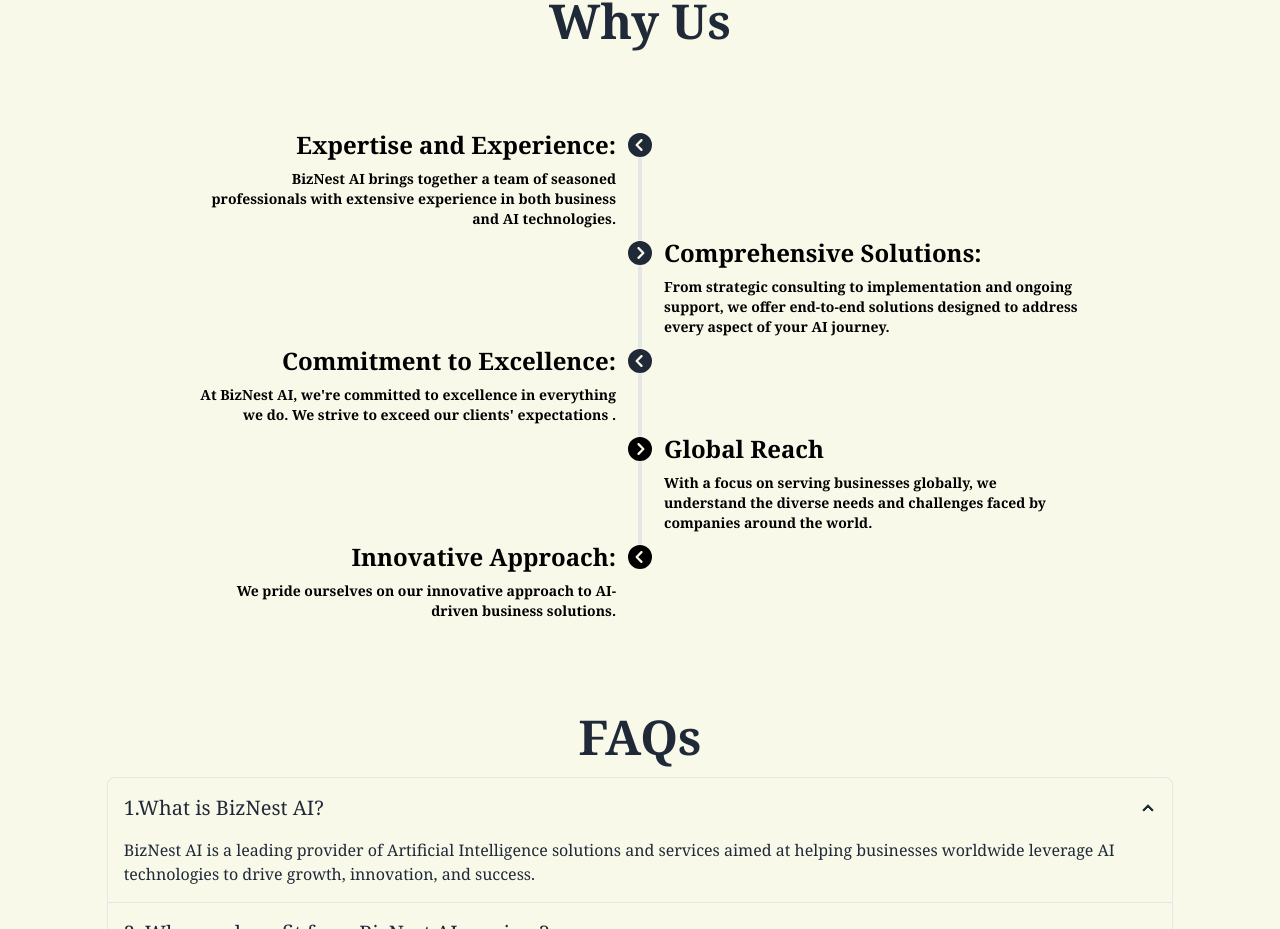
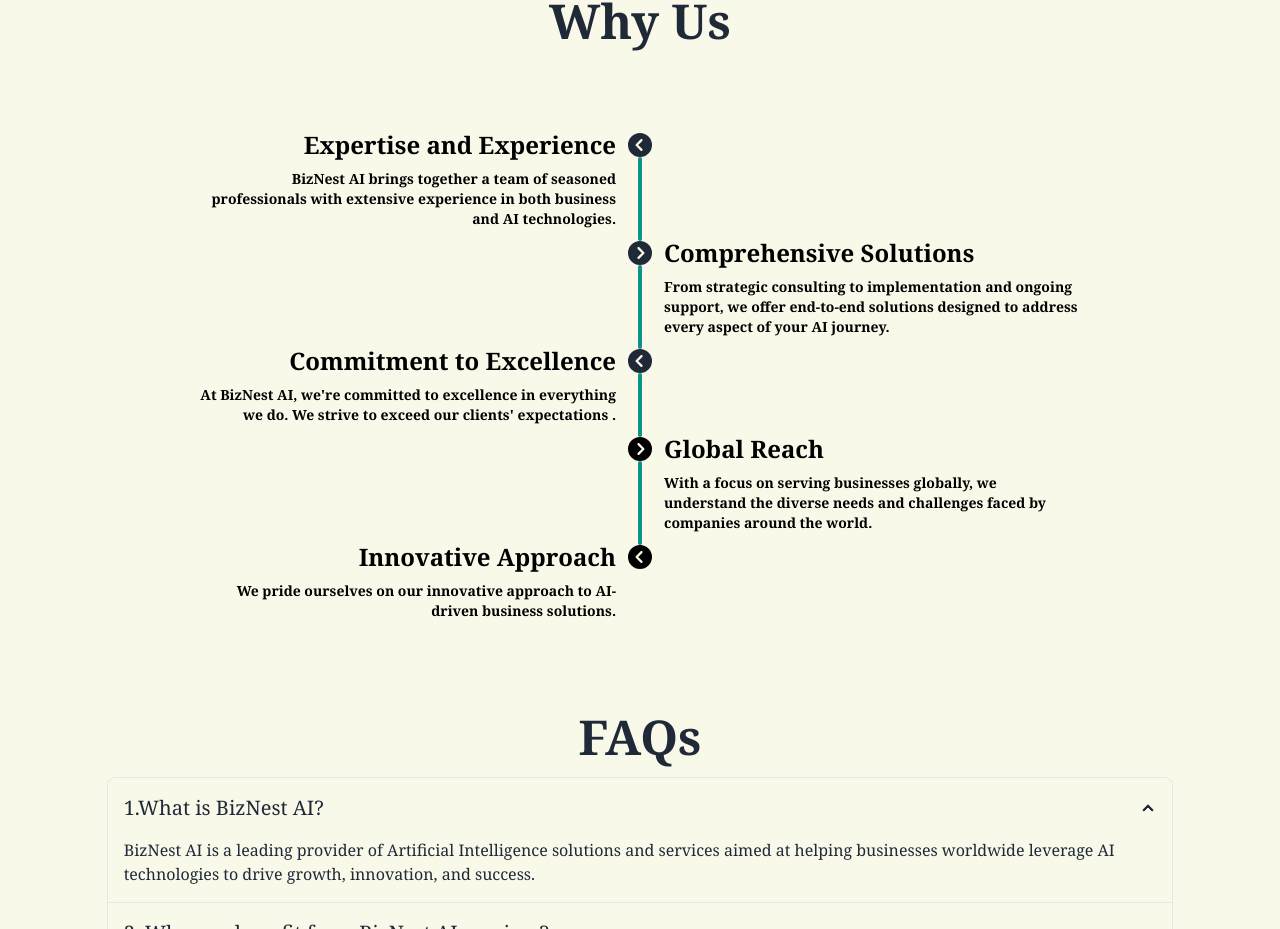
Before and after one commit to tanzimnahid6/AiHub, a React (Vite) app: page / in a window 1280 px wide. Shown: the part 1172-2101 px from the top of the page. Built offline with nearby package versions, Linux system fonts and the light colour scheme.

Commit message:
changed the text in whyus

```diff
--- a/src/components/WhyUs.jsx
+++ b/src/components/WhyUs.jsx
@@ -28,7 +28,7 @@
               </div>
               <div className="timeline-start  hover:shadow-2xl duration-300 transition hover:scale-95 px-2 space-y-2  md:text-end md:w-10/12">
                 <div className="md:text-2xl text-xl font-semibold  text-black ">
-                  Expertise and Experience:{" "}
+                  Expertise and Experience{" "}
                 </div>
                 <p className="font-semibold md:text-normal text-sm   text-black ">
                   BizNest AI brings together a team of seasoned professionals
@@ -36,16 +36,16 @@
                   technologies.
                 </p>
               </div>
-              <hr />
+              <hr className="bg-[#0D9488]" />
             </li>
             <li>
-              <hr />
+              <hr className="bg-[#0D9488]" />
               <div className="timeline-middle">
                 <FaCircleChevronRight className="text-2xl  " />
               </div>
               <div className="timeline-end hover:shadow-2xl duration-300 text-left transition hover:scale-95  px-2 space-y-2 md:w-10/12">
                 <div className="md:text-2xl text-xl font-semibold  text-black">
-                  Comprehensive Solutions:
+                  Comprehensive Solutions
                 </div>
                 <p className="font-semibold md:text-normal text-sm   text-black">
                   From strategic consulting to implementation and ongoing
@@ -53,26 +53,26 @@
                   every aspect of your AI journey.
                 </p>
               </div>
-              <hr />
+              <hr className="bg-[#0D9488]" />
             </li>
             <li>
-              <hr />
+              <hr className="bg-[#0D9488]" />
               <div className="timeline-middle ">
                 <FaCircleChevronLeft className="text-2xl    " />
               </div>
               <div className="timeline-start hover:shadow-2xl md:text-end duration-300 transition hover:scale-95  px-2  space-y-2 md:w-10/12">
                 <div className="md:text-2xl text-xl font-semibold  text-black">
-                  Commitment to Excellence:
+                  Commitment to Excellence
                 </div>
                 <p className="font-semibold md:text-normal text-sm   text-black">
                   At BizNest AI, we're committed to excellence in everything we
                   do. We strive to exceed our clients' expectations .
                 </p>
               </div>
-              <hr />
+              <hr className="bg-[#0D9488]" />
             </li>
             <li>
-              <hr />
+              <hr className="bg-[#0D9488]" />
               <div className="timeline-middle">
                 <FaCircleChevronRight className="text-2xl text-black " />
               </div>
@@ -86,16 +86,16 @@
                   world.
                 </p>
               </div>
-              <hr />
+              <hr className="bg-[#0D9488]" />
             </li>
             <li>
-              <hr />
+              <hr className="bg-[#0D9488]" />
               <div className="timeline-middle">
                 <FaCircleChevronLeft className="text-2xl  text-black " />
               </div>
               <div className="timeline-start  hover:shadow-2xl duration-300 transition hover:scale-95 px-2 space-y-2  md:text-end  md:w-10/12 w-full">
                 <div className="md:text-2xl text-xl font-semibold  text-black">
-                  Innovative Approach:
+                  Innovative Approach
                 </div>
                 <p className="font-semibold md:text-normal text-sm   text-black">
                   We pride ourselves on our innovative approach to AI-driven
```
